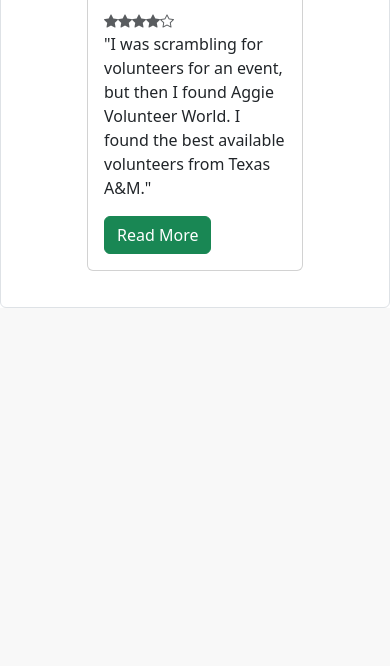
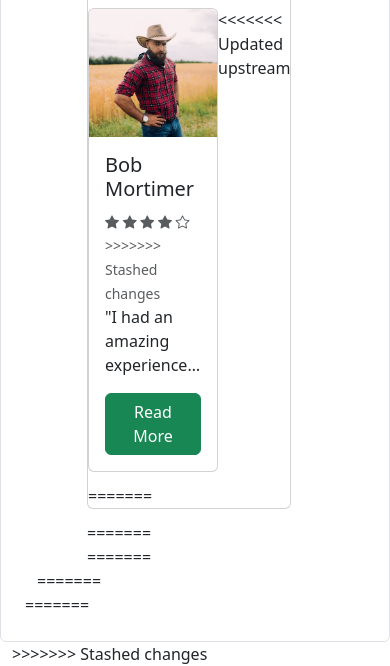
Before and after one commit to neelbedarkar/AggieVolunteerWorld, a Flask app: page / in a window 390 px wide; the page is wider, and only the part inside the window is pictured. Shown: the part 4149-4815 px from the top of that part. Before the commit the page ends 4457 px from the top of that part, so only its background shows below. Run offline with Flask 2, Linux system fonts and the light colour scheme; some libraries are stand-ins or nearby versions.

Commit message:
Fixed testimonials on mobile

```diff
--- a/main.py
+++ b/main.py
@@ -68,7 +68,10 @@
 
 @app.route("/")
 def index():
-    return render_template("index.html")
+    with open('static/testimonials.json') as f:
+        testimonials = json.load(f)['testimonials']
+
+    return render_template("index.html", testimonials=testimonials)
 
 
 @app.route("/about_us")
@@ -84,6 +87,8 @@
 @app.route('/logout')
 def logout():
     session.pop("username", None)
+    session.pop("logged_in", None)
+    session.pop("email", None)
     return render_template("index.html", message="Logged out")
 
 
--- a/static/css/main.css
+++ b/static/css/main.css
@@ -108,3 +108,49 @@
   background-size: cover;
 
 }
+@media (max-width: 991px) {
+    .carousel-inner .carousel-item > div {
+        display: none;
+    }
+    .carousel-inner .carousel-item > div:first-child {
+        display: block;
+    }
+}
+
+.carousel-inner .carousel-item.active,
+.carousel-inner .carousel-item-next,
+.carousel-inner .carousel-item-prev {
+    display: flex;
+}
+
+/* large and up screens */
+@media (min-width: 992px) {
+
+    .carousel-inner .carousel-item-end.active,
+    .carousel-inner .carousel-item-next {
+      transform: translateX(33%);
+    }
+
+    .carousel-inner .carousel-item-start.active,
+    .carousel-inner .carousel-item-prev {
+      transform: translateX(-33%);
+    }
+}
+
+.carousel-inner .carousel-item-end,
+.carousel-inner .carousel-item-start {
+  transform: translateX(0);
+}
+
+.stopText {
+    overflow: hidden;
+   text-overflow: ellipsis;
+   display: -webkit-box;
+   -webkit-box-orient: vertical;
+   -webkit-line-clamp: 3; /* number of lines to show */
+   line-height: 1.5em;        /* fallback */
+   max-height: X*N;       /* fallback */
+}
+.giveMeEllipsis {
+
+}
--- a/templates/index.html
+++ b/templates/index.html
@@ -156,6 +156,7 @@
 
            <div id="carouselExampleDark" class="carousel carousel-dark slide" data-bs-ride="carousel">
 
+<<<<<<< Updated upstream
   <div class="carousel-inner">
     <div class="carousel-item active" data-bs-interval="10000">
   <div class="card-group">
@@ -190,15 +191,45 @@
 
      <div class="card">
               <img class="card-img-top" width="100%" height="400px" src="../static/images/Jordan.jpg"/>
+=======
+  <div class="carousel-inner" role="listbox">
+      {% for testimonial in testimonials %}
+      {% if loop.first %}
+      <div class="carousel-item active" data-bs-interval="10000">
+          {% else %}
+          <div class="carousel-item" data-bs-interval="10000">
+        {% endif %}
+        <div class="card-group" style="max-width:33%">
+        <div class="card">
+              <img class="card-img-top" width="100%" height="100%" src="{{ testimonial.photo_path }}"/>
+              <div class="card-body">
+                <h5 class="card-title">{{ testimonial.name }}</h5>
+                  <small class="text-muted">
+                      {% for i in range(testimonial.rating | int) %}
+    <i class="bi bi-star-fill"></i>
+{% endfor %}
 
-              <div class="card-body">
-                <h5 class="card-title">Jordan Paula</h5><small class="text-muted"><i class="bi bi-star-fill"></i><i class="bi bi-star-fill"></i><i class="bi bi-star-fill"></i><i class="bi bi-star-fill"></i><i class="bi bi-star"></i></small>
+{% if testimonial.rating % 1 != 0 %}
+    <i class="bi bi-star-half"></i>
+{% endif %}
+{% if testimonial.rating % 1 != 0 %}
+{% for i in range(4 - testimonial.rating | int) %}
+    <i class="bi bi-star"></i>
+{% endfor %}
+                      {% else %}
+                      {% for i in range(5 - testimonial.rating | int) %}
+    <i class="bi bi-star"></i>
+>>>>>>> Stashed changes
 
-                <p class="card-text">"I was scrambling for volunteers for an event, but then I found Aggie Volunteer World. I found the best available volunteers from Texas A&M."</p>
-                <a href="/about_us#:~:text=our%20local%20communities.%E2%80%9D-,Our%20Team,-Aggie%20Altruists%20are" class="btn btn-success">Read More</a>
+               {% endfor %}
+                      {% endif %}
+                  </small>
+                <p class="card-text stopText">{{ testimonial.small_description }}</p>
+                  <button class="btn btn-success modal-button" data-testimonial-id="{{ loop.index0 }}">Read More</button>
               </div>
             </div>
         </div>
+<<<<<<< Updated upstream
    </div>
        <div class="carousel-item" data-bs-interval="10000">
   <div class="card-group">
@@ -236,6 +267,10 @@
         </div>
    </div>
 
+=======
+      </div>
+{% endfor %}
+>>>>>>> Stashed changes
   </div>
   <button class="carousel-control-prev" type="button" data-bs-target="#carouselExampleDark" data-bs-slide="prev">
     <span class="carousel-control-prev-icon" aria-hidden="true"></span>
@@ -248,26 +283,101 @@
 </div>
 </div>
 </div>
-
+<div id="sizer">
+    <div class="d-block d-sm-none d-md-none d-lg-none d-xl-none" data-size="xs"></div>
+    <div class="d-none d-sm-block d-md-none d-lg-none d-xl-none" data-size="sm"></div>
+    <div class="d-none d-sm-none d-md-block d-lg-none d-xl-none" data-size="md"></div>
+    <div class="d-none d-sm-none d-md-none d-lg-block d-xl-none" data-size="lg"></div>
+    <div class="d-none d-sm-none d-md-none d-lg-none d-xl-block" data-size="xl"></div>
+</div>
+<!-- Testimonial Modal -->
+<div class="modal fade" id="testimonial-modal" tabindex="-1" aria-labelledby="testimonial-modal-label" aria-hidden="true">
+  <div class="modal-dialog modal-dialog-centered modal-lg">
+    <div class="modal-content">
+      <div class="modal-header">
+        <h5 class="modal-title" id="testimonial-modal-label"><span id="modal-testimonial-person_name"></span></h5>
+        <button type="button" class="btn-close" data-bs-dismiss="modal" aria-label="Close"></button>
+      </div>
+      <div class="modal-body">
+        <div class="row">
+          <div class="col-md-4">
+            <img src="" alt="Testimonial" id="modal-testimonial-photo_path" class="img-fluid">
+          </div>
+          <div class="col-md-8">
+            <p><strong>Event:</strong> <span id="modal-testimonial-title"></span></p>
+            <p><strong>Organization:</strong> <span id="modal-testimonial-organization"></span></p>
+            <p><strong>Role:</strong> <span id="modal-testimonial-role"></span></p>
+            <p><strong>Rating:</strong> <span id="modal-testimonial-rating"></span>/5</p>
+            <hr>
+            <p id="modal-testimonial-description"></p>
+          </div>
+        </div>
+      </div>
+    </div>
+  </div>
+</div>
 </main>
 
 <!-- Bootstrap Bundle with Popper and jQuery -->
 <script src="../static/js/bootstrap.js"></script>
 <script src="https://ajax.googleapis.com/ajax/libs/jquery/3.6.4/jquery.min.js"></script>
-<script src="../static/js/main.js"></script>
+
   <script>
+  let items = document.querySelectorAll('.carousel .carousel-item')
+items.forEach((el) => {
+    const minPerSlide = 3
+    let next = el.nextElementSibling
+    for (var i=1; i<minPerSlide; i++) {
+        if (!next) {
+            // wrap carousel by using first child
+        	next = items[0]
+      	}
+        let cloneChild = next.cloneNode(true)
+        el.appendChild(cloneChild.children[0])
+        next = next.nextElementSibling
+    }
+})
+
    document.addEventListener('DOMContentLoaded', function() {
     const form = document.querySelector('#searchform');
     form.addEventListener('submit', function(event) {
       event.preventDefault();
       const search = document.getElementById('searchbox').value
       const location = document.getElementById('location').value
-
       const url = `/discover_opportunities?location=${location}&search=${search}`;
     // Redirect to the URL
   window.location.href = url;
     });
   });
+
+  $(document).ready(function() {
+    var screen_size = $('#sizer').find('div:visible').data('size');
+  if (screen_size == "sm" || screen_size == "xs" || screen_size == "md")
+   {
+  console.log("Small Screen changing the testimonial width")
+$('.card-group').css("max-width", "none");
+
+  }
+
+});
+
+$(".modal-button").click(function(event){
+  event.preventDefault();
+  var testimonial_id = this.dataset.testimonialId
+  var testimonials = {{ testimonials|tojson }};
+  var testimonial = testimonials[testimonial_id];
+     var modal = document.getElementById("testimonial-modal");
+    $(modal).modal('toggle');
+      // replace placeholders in opportunity details section
+  $("#modal-testimonial-photo_path").attr("src", testimonial.photo_path);
+  $("#modal-testimonial-person_name").text(testimonial.name);
+  $("#modal-testimonial-title").text(testimonial.title);
+  $("#modal-testimonial-organization").text(testimonial.organization);
+  $("#modal-testimonial-description").text(testimonial.large_description);
+  $("#modal-testimonial-role").text(testimonial.role);
+  $("#modal-testimonial-rating").text(testimonial.rating);
+    });
+
 </script>
 </body>
 </html>
```
Also changed, not shown: static/testimonials.json (added, +92 -0 lines), static/images/247.jpg (added), static/images/person1.jpg (renamed from static/images/Bob.jpg), static/images/person2.jpg (renamed from static/images/Romesh.jpg), static/images/person3.jpg (added), static/images/person4.jpg (added), static/images/person5.jpg (renamed from static/images/Jordan.jpg), static/images/person6.jpg (renamed from static/images/Rebecca.jpg), static/images/person7.jpg (added), static/images/person8.jpg (added), 3 other files.
